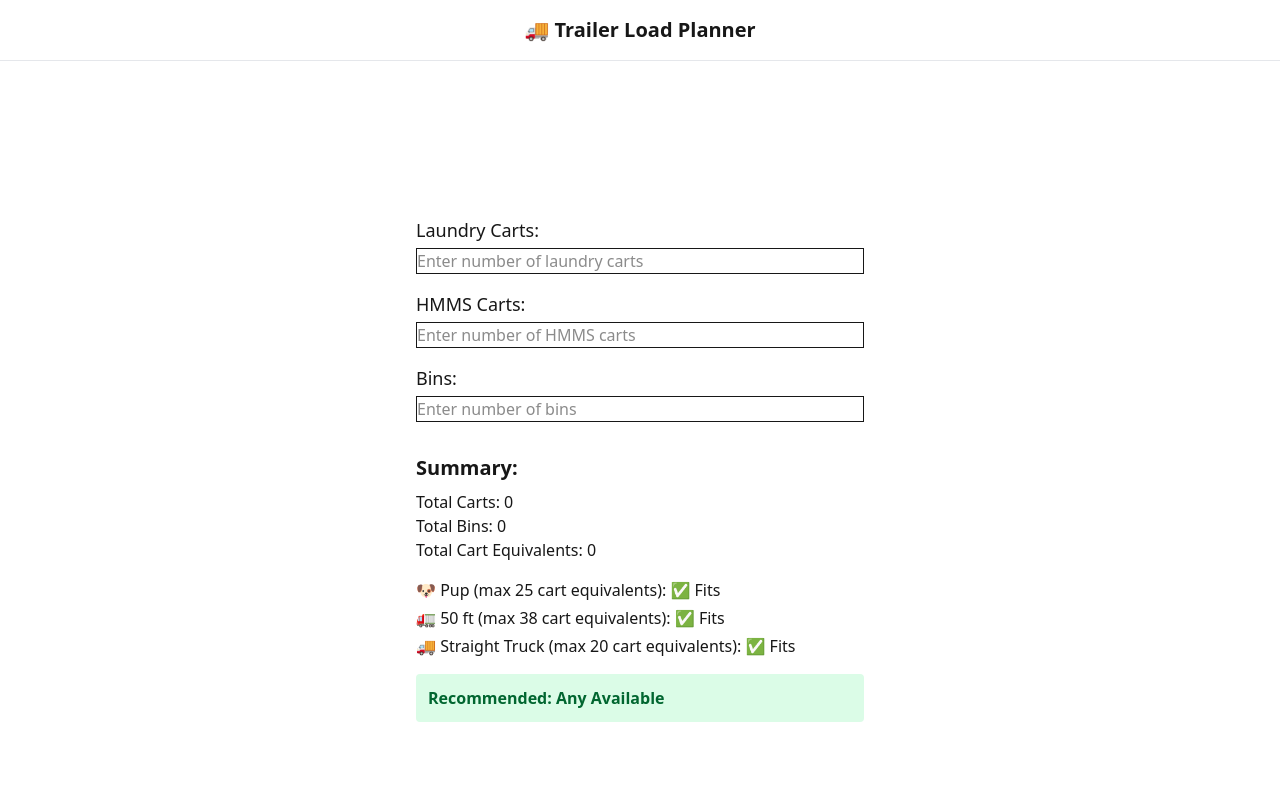
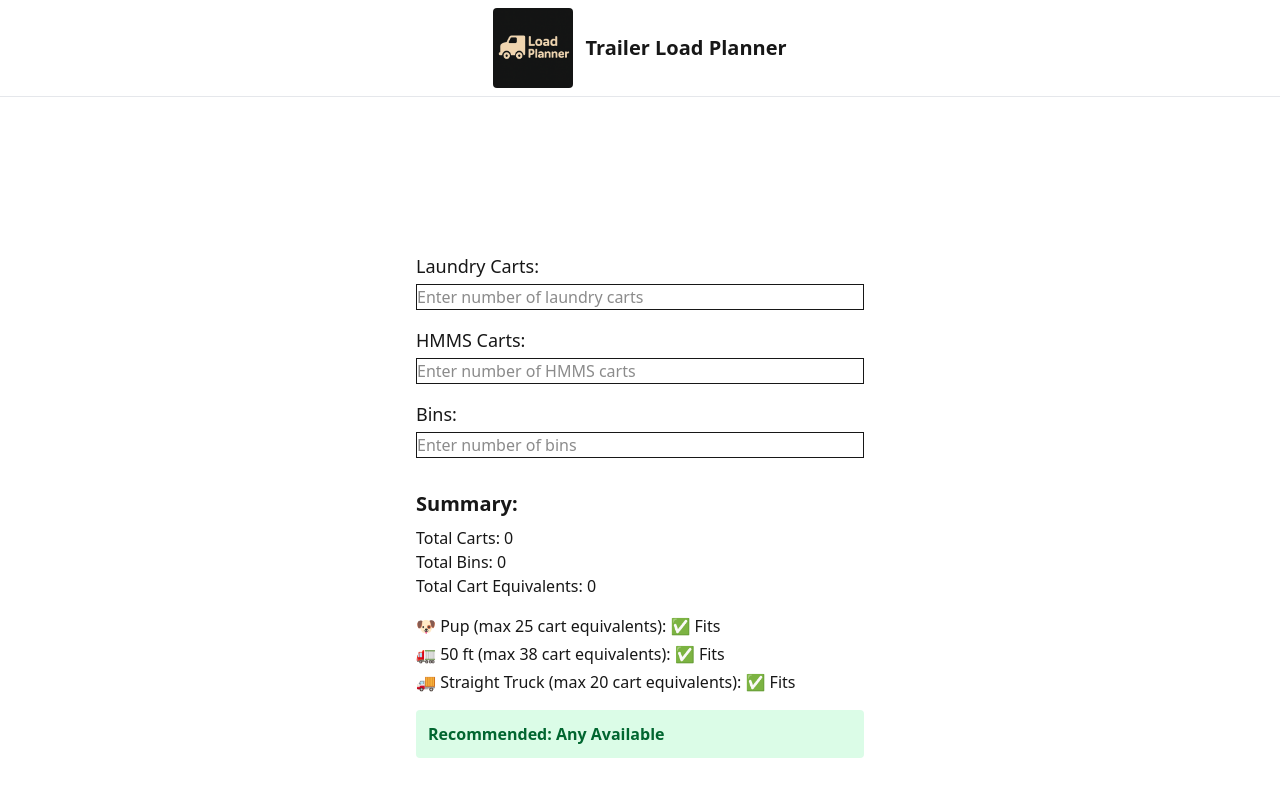
Before and after one commit to RW2023/loader, a Next.js app: page / in a window 1280 px wide. Shown: the top 800 px of the page. Built offline with nearby package versions, Linux system fonts and the light colour scheme.

Commit message:
add logo to header

```diff
--- a/src/app/components/Header.tsx
+++ b/src/app/components/Header.tsx
@@ -1,8 +1,22 @@
+'use client';
+
+import Image from 'next/image';
+import Link from 'next/link';
+
 export default function Header() {
     return (
-        <header className="w-full p-4 border-b border-gray-200 dark:border-gray-700 flex items-center justify-between">
-            <div className="max-w-4xl mx-auto text-xl font-bold">
-                🚚 Trailer Load Planner
+        <header className="w-full p-2 border-b border-gray-200 dark:border-gray-700 flex items-center justify-between">
+            <div className="flex items-center space-x-3 max-w-4xl mx-auto">
+                <Link href="/" className="flex items-center space-x-3">
+                    <Image
+                        src="/logo.png"
+                        alt="Trailer Load Planner logo"
+                        width={80}
+                        height={80}
+                        className="rounded"
+                    />
+                    <span className="text-xl font-bold">Trailer Load Planner</span>
+                </Link>
             </div>
         </header>
     );
```
Also changed, not shown: public/logo.png (added).
